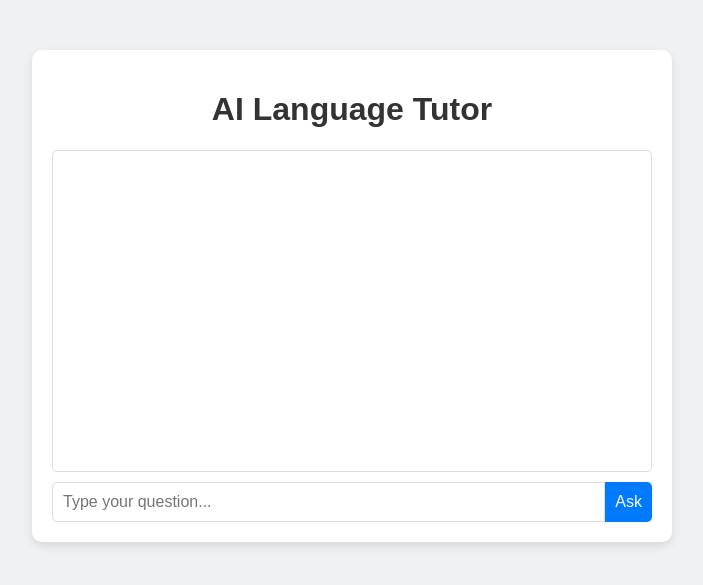
After one commit to johncybersec1/smartsys, a Flask app: page /myai in a window 1280 px wide. The commit adds this page. Shown: the top 585 px of the page, without its empty margins (288-991 px from the left). Run offline with Flask 3, Linux system fonts and the light colour scheme; the visitor is signed in with stand-in values (Sample User, id 1).

Commit message:
added ai tutor

```diff
--- a/app.py
+++ b/app.py
@@ -1,4 +1,4 @@
-from flask import Flask, render_template, request, redirect, url_for, flash, session,send_from_directory, make_response
+from flask import Flask, render_template, request, redirect, url_for, flash, session,send_from_directory, jsonify
 from flask_login import LoginManager, UserMixin, login_user, logout_user, login_required, current_user
 from werkzeug.security import generate_password_hash, check_password_hash
 import os
@@ -12,7 +12,7 @@ from enum import Enum as PyEnum
 from werkzeug.utils import secure_filename
 from werkzeug.utils import safe_join
 from flask import send_file
-
+from transformers import pipeline
 
 app = Flask(__name__)
 
@@ -32,6 +32,10 @@ db = SQLAlchemy(app)
 
 UPLOAD_FOLDER = 'C:/Users/mwang/Desktop/SchoolSmart_Project/smartsys/uploads'
 app.config['UPLOAD_FOLDER'] = UPLOAD_FOLDER
+
+#AI tutor model
+model_name = "Qwen/Qwen2.5-Coder-32B-Instruct"
+pipe = pipeline("text-generation", model=model_name)
 
 class UserRole(PyEnum):
     student = 'student'
@@ -700,6 +704,26 @@ def view_grades():
 @login_required
 def mygrades():
     return render_template('mygrades.html')
+
+@app.route('/myai')
+@login_required
+def myai():
+    return render_template("myai.html")
+
+@app.route("/ask", methods=["POST"])
+def ask():
+    data = request.json
+    user_message = data.get("message", "")
+
+    if not user_message:
+        return jsonify({"error": "No message provided"}), 400
+    try:
+        response = pipe(user_message, max_length=200, num_return_sequences=1)
+        ai_response = response[0]['generated_text']
+        return jsonify({"response": ai_response})
+    except Exception as e:
+        return jsonify({"error": str(e)}), 500
+
 if __name__ == '__main__':
     app.debug = True
     socketio.run(app)
--- a/requirements.txt
+++ b/requirements.txt
@@ -8,4 +8,5 @@ pandas
 openpyxl
 flask_socketio
 Flask-Login
+transformers
 cryptography
--- /dev/null
+++ b/templates/myai.html
@@ -0,0 +1,140 @@
+<!DOCTYPE html>
+<html lang="en">
+<head>
+    <meta charset="UTF-8">
+    <meta name="viewport" content="width=device-width, initial-scale=1.0">
+    <title>AI Language Tutor</title>
+    <style>
+        body {
+            font-family: Arial, sans-serif;
+            background-color: #eef2f3;
+            margin: 0;
+            padding: 0;
+        }
+
+        .container {
+            width: 100%;
+            max-width: 600px;
+            margin: 50px auto;
+            text-align: center;
+            background: white;
+            padding: 20px;
+            border-radius: 10px;
+            box-shadow: 0 4px 10px rgba(0, 0, 0, 0.1);
+        }
+
+        h1 {
+            color: #333;
+        }
+
+        .chat-box {
+            margin-top: 20px;
+        }
+
+        .chat-log {
+            height: 300px;
+            overflow-y: auto;
+            border: 1px solid #ddd;
+            padding: 10px;
+            background-color: #fff;
+            border-radius: 5px;
+            margin-bottom: 10px;
+        }
+
+        .chat-log p {
+            margin: 5px 0;
+        }
+
+        .chat-log .user {
+            text-align: right;
+            color: #007bff;
+        }
+
+        .chat-log .bot {
+            text-align: left;
+            color: #444;
+        }
+
+        .chat-input {
+            display: flex;
+            justify-content: space-between;
+        }
+
+        .chat-input input {
+            flex: 1;
+            padding: 10px;
+            border: 1px solid #ddd;
+            border-radius: 5px 0 0 5px;
+            font-size: 16px;
+        }
+
+        .chat-input button {
+            padding: 10px;
+            border: none;
+            background-color: #007bff;
+            color: white;
+            cursor: pointer;
+            border-radius: 0 5px 5px 0;
+            font-size: 16px;
+        }
+
+        .chat-input button:hover {
+            background-color: #0056b3;
+        }
+    </style>
+</head>
+<body>
+    <div class="container">
+        <h1>AI Language Tutor</h1>
+        <div class="chat-box">
+            <div id="chat-log" class="chat-log"></div>
+            <div class="chat-input">
+                <input type="text" id="user-input" placeholder="Type your question..." />
+                <button id="send-button">Ask</button>
+            </div>
+        </div>
+    </div>
+    <script>
+        document.getElementById("send-button").addEventListener("click", async () => {
+            const userInput = document.getElementById("user-input").value;
+            const chatLog = document.getElementById("chat-log");
+
+            if (!userInput) return;
+
+            // Display user's message
+            const userMessage = document.createElement("p");
+            userMessage.className = "user";
+            userMessage.textContent = userInput;
+            chatLog.appendChild(userMessage);
+
+            // Send user input to the backend
+            try {
+                const response = await fetch("/ask", {
+                    method: "POST",
+                    headers: {
+                        "Content-Type": "application/json",
+                    },
+                    body: JSON.stringify({ message: userInput }),
+                });
+
+                const data = await response.json();
+
+                // Display AI's response
+                const botMessage = document.createElement("p");
+                botMessage.className = "bot";
+                botMessage.textContent = data.response || "Error: Unable to fetch response.";
+                chatLog.appendChild(botMessage);
+
+            } catch (error) {
+                const errorMessage = document.createElement("p");
+                errorMessage.className = "bot";
+                errorMessage.textContent = "Error: Unable to communicate with the server.";
+                chatLog.appendChild(errorMessage);
+            }
+
+            chatLog.scrollTop = chatLog.scrollHeight; // Scroll to the bottom
+            document.getElementById("user-input").value = ""; // Clear input field
+        });
+    </script>
+</body>
+</html>
--- a/templates/stddashboard.html
+++ b/templates/stddashboard.html
@@ -341,7 +341,7 @@
         <a href="{{ url_for('view_grades') }}" class="menu-item"><i class="fas fa-graduation-cap"></i> Grades</a>
         <a href="#" class="menu-item"><i class="fas fa-video"></i> Live Classes</a>
         <a href="#" class="menu-item"><i class="fas fa-play-circle"></i> Recorded Classes</a>
-        <a href="#" class="menu-item"><i class="fas fa-book"></i> Library</a>
+        <a href="{{ url_for('myai') }}" class="menu-item"><i class="fas fa-book"></i> AI tutor</a>
         <hr>
         <a href="{{ url_for('logout') }}" class="text-danger menu-item"><i class="fas fa-sign-out-alt"></i> Logout</a>
     </div>
```
